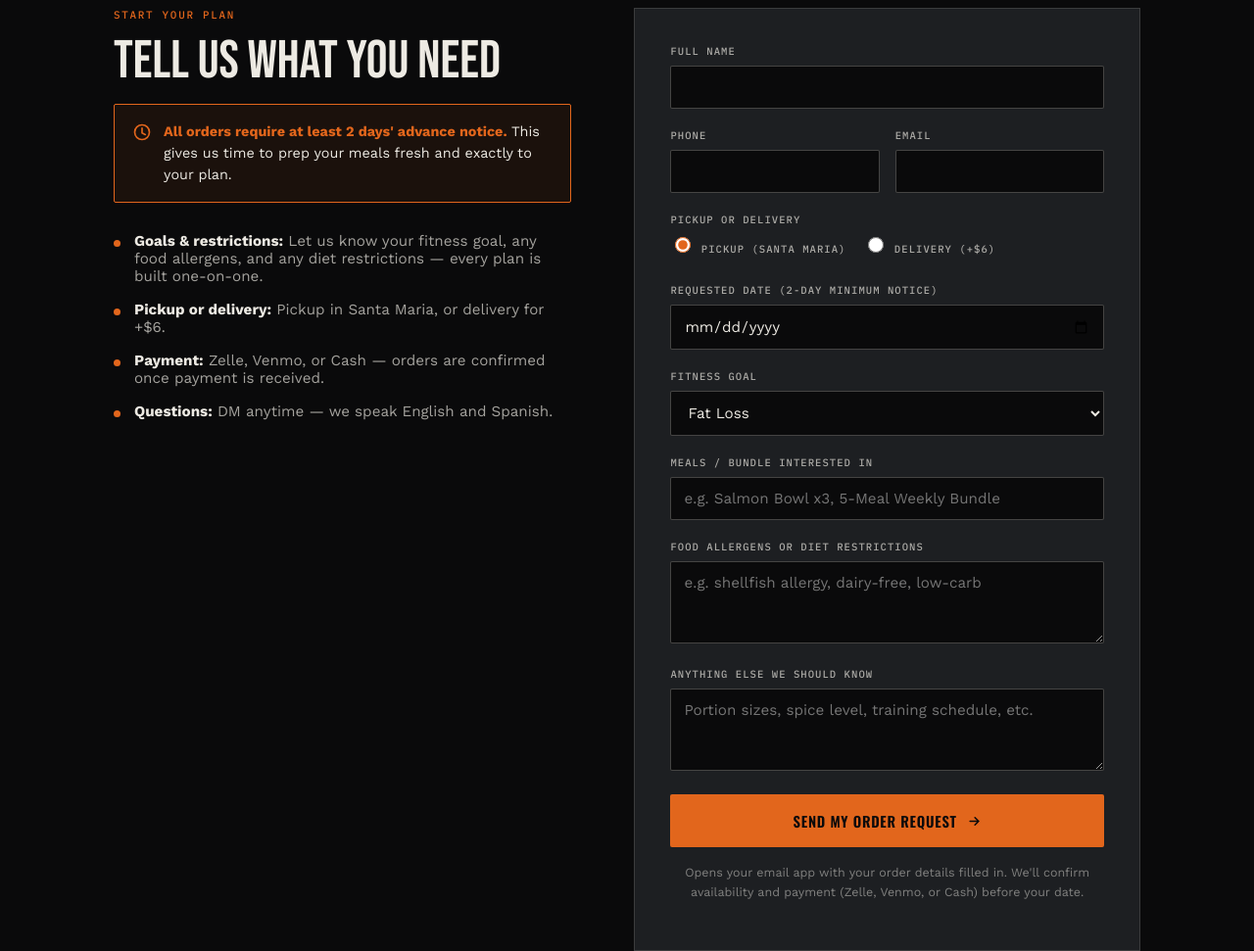
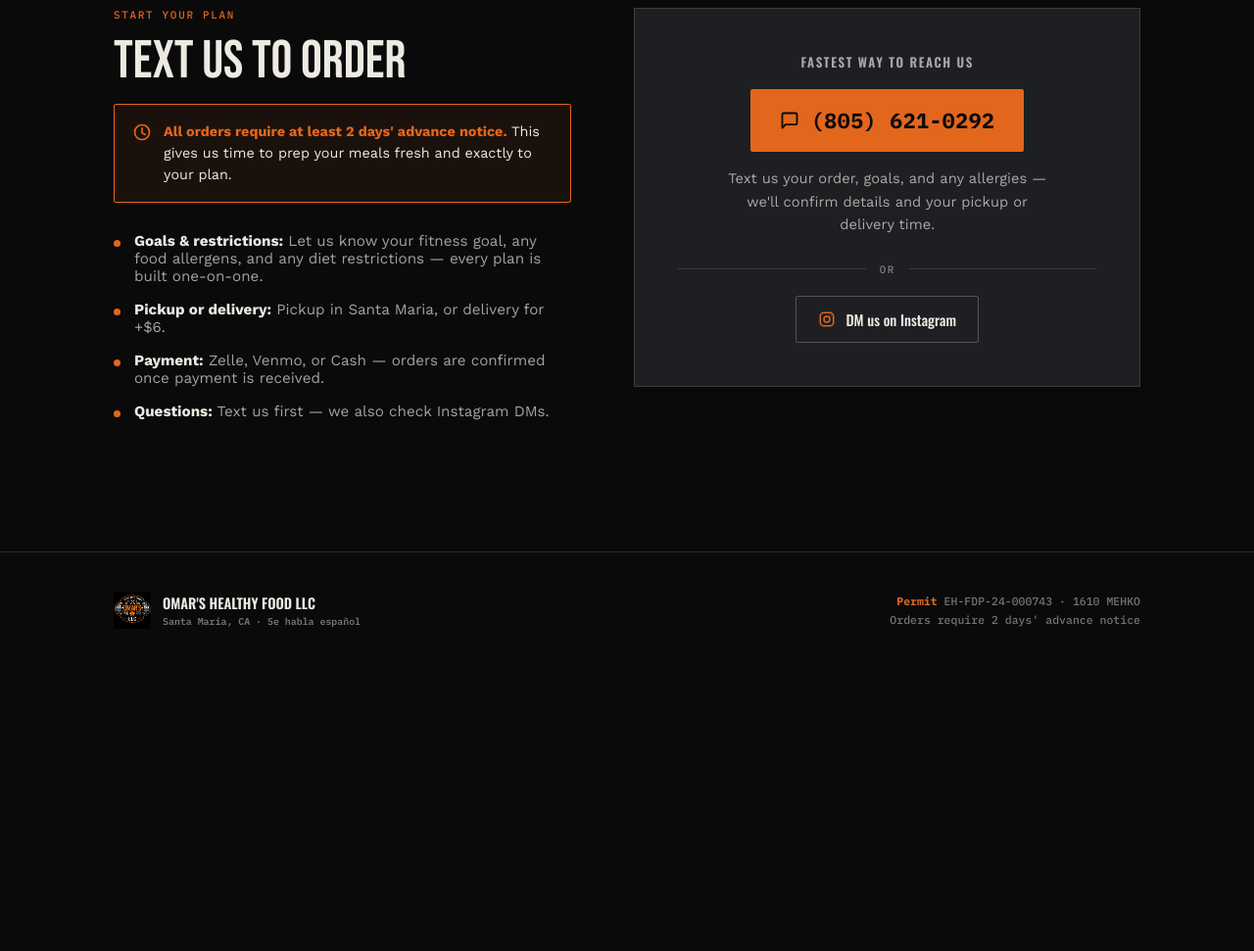
Before and after one commit to omars-healthy-foods-llc/omars-healthy-foods-llc.github.io, a plain HTML site: page index.html in a window 1280 px wide. Shown: the part 5980-6951 px from the top of the page at 98% size. After the commit the page ends 6663 px from the top, so only its background shows below. Drawn offline with nearby package versions, Linux system fonts and the light colour scheme.

Commit message:
Revise contact card and order form layout
Updated contact section and form elements for order requests.

```diff
--- a/index.html
+++ b/index.html
@@ -354,45 +354,40 @@
   .order-info-list .dot{ width:7px; height:7px; border-radius:50%; background:var(--orange); margin-top:8px; flex-shrink:0; }
   .order-info-list strong{ color:var(--chalk); }
 
-  form.order-form{
-    background:var(--panel); border:1px solid var(--steel-line); padding:clamp(26px,4vw,36px);
+  .contact-card{
+    background:var(--panel); border:1px solid var(--steel-line); padding:clamp(30px,5vw,44px);
+    display:flex; flex-direction:column; align-items:center; text-align:center;
   }
-  .field{ margin-bottom:20px; }
-  .field label{
-    display:block; font-family:var(--mono); font-size:0.66rem; letter-spacing:0.1em; text-transform:uppercase;
-    color:var(--chalk-dim); margin-bottom:8px;
+  .contact-card h3{
+    font-family:var(--head); font-weight:600; font-size:0.82rem; letter-spacing:0.12em; text-transform:uppercase;
+    color:var(--chalk-dim); margin:0 0 18px;
   }
-  .field input[type="text"],
-  .field input[type="tel"],
-  .field input[type="email"],
-  .field input[type="date"],
-  .field select,
-  .field textarea{
-    width:100%; background:var(--black); border:1px solid var(--steel-line-strong); color:var(--chalk);
-    font-family:var(--body); font-size:0.95rem; padding:12px 13px; border-radius:2px;
-    outline:none; transition:border-color 0.2s ease;
-  }
-  .field textarea{ resize:vertical; min-height:84px; }
-  .field input:focus, .field select:focus, .field textarea:focus{ border-color:var(--orange); }
-  .field-row{ display:grid; grid-template-columns:1fr 1fr; gap:16px; }
-  .radio-row{ display:flex; gap:18px; flex-wrap:wrap; }
-  .radio-opt{ display:flex; align-items:center; gap:8px; font-size:0.9rem; color:var(--chalk); }
-  .radio-opt input{ accent-color:var(--orange); width:16px; height:16px; }
-  .delivery-note{ font-size:0.78rem; color:var(--chalk-dim-2); margin-top:8px; display:none; }
-  .delivery-note.show{ display:block; }
-
-  .submit-btn{
-    width:100%; font-family:var(--head); font-weight:600; font-size:0.92rem; letter-spacing:0.05em; text-transform:uppercase;
-    background:var(--orange); color:var(--black); border:none; padding:16px; border-radius:2px; cursor:pointer;
-    display:flex; align-items:center; justify-content:center; gap:10px;
+  .contact-phone-btn{
+    display:inline-flex; align-items:center; gap:12px;
+    background:var(--orange); color:var(--black); text-decoration:none;
+    font-family:var(--mono); font-weight:700; font-size:1.35rem; letter-spacing:0.02em;
+    padding:18px 30px; border-radius:2px;
     transition:background 0.2s ease, transform 0.2s ease;
   }
-  .submit-btn:hover{ background:var(--orange-hot); transform:translateY(-1px); }
-  .submit-btn svg{ width:15px; height:15px; }
-
-  .payment-note{
-    margin-top:16px; font-size:0.78rem; color:var(--chalk-dim-2); text-align:center; line-height:1.6;
+  .contact-phone-btn:hover{ background:var(--orange-hot); transform:translateY(-2px); }
+  .contact-phone-btn svg{ width:20px; height:20px; flex-shrink:0; }
+  .contact-sub{
+    font-size:0.92rem; color:var(--chalk-dim); line-height:1.6; max-width:36ch; margin:16px 0 0;
   }
+  .contact-divider{
+    display:flex; align-items:center; gap:14px; width:100%;
+    font-family:var(--mono); font-size:0.68rem; letter-spacing:0.14em; text-transform:uppercase;
+    color:var(--chalk-dim-2); margin:26px 0 20px;
+  }
+  .contact-divider::before, .contact-divider::after{ content:""; flex:1; height:1px; background:var(--steel-line); }
+  .ig-note{
+    display:inline-flex; align-items:center; gap:10px;
+    font-family:var(--head); font-weight:500; font-size:0.92rem; color:var(--chalk);
+    border:1px solid var(--steel-line-strong); padding:12px 22px; border-radius:2px;
+    text-decoration:none; transition:border-color 0.2s ease, color 0.2s ease;
+  }
+  .ig-note:hover{ border-color:var(--orange); color:var(--orange); }
+  .ig-note svg{ width:18px; height:18px; color:var(--orange); flex-shrink:0; }
 
   /* ---------------- footer ---------------- */
   footer{ border-top:1px solid var(--steel-line); padding:40px 0; }
@@ -775,7 +770,7 @@
   <div class="wrap order-grid">
     <div>
       <span class="kicker" data-i18n="orderKicker">Start Your Plan</span>
-      <h2 class="section-h" data-i18n="orderH">Tell Us What You Need</h2>
+      <h2 class="section-h" data-i18n="orderH">Text Us To Order</h2>
 
       <div class="notice-banner">
         <svg viewBox="0 0 24 24" fill="none" stroke="currentColor" stroke-width="2"><circle cx="12" cy="12" r="9"/><path d="M12 7v6l4 2" stroke-linecap="round" stroke-linejoin="round"/></svg>
@@ -786,73 +781,25 @@
         <li><span class="dot"></span><span><strong data-i18n="infoL1S">Goals &amp; restrictions:</strong> <span data-i18n="infoL1">Let us know your fitness goal, any food allergens, and any diet restrictions — every plan is built one-on-one.</span></span></li>
         <li><span class="dot"></span><span><strong data-i18n="infoL2S">Pickup or delivery:</strong> <span data-i18n="infoL2">Pickup in Santa Maria, or delivery for +$6.</span></span></li>
         <li><span class="dot"></span><span><strong data-i18n="infoL3S">Payment:</strong> <span data-i18n="infoL3">Zelle, Venmo, or Cash — orders are confirmed once payment is received.</span></span></li>
-        <li><span class="dot"></span><span><strong data-i18n="infoL4S">Questions:</strong> <span data-i18n="infoL4">DM anytime — we speak English and Spanish.</span></span></li>
+        <li><span class="dot"></span><span><strong data-i18n="infoL4S">Questions:</strong> <span data-i18n="infoL4">Text us first — we also check Instagram DMs.</span></span></li>
       </ul>
     </div>
 
-    <form class="order-form" id="orderForm">
-      <div class="field">
-        <label for="f-name" data-i18n="fName">Full Name</label>
-        <input type="text" id="f-name" name="name" required>
-      </div>
+    <div class="contact-card">
+      <h3 data-i18n="contactH">Fastest Way To Reach Us</h3>
+      <a class="contact-phone-btn" href="sms:+18056210292">
+        <svg viewBox="0 0 24 24" fill="none" stroke="currentColor" stroke-width="2.2" stroke-linecap="round" stroke-linejoin="round"><path d="M21 15a2 2 0 0 1-2 2H7l-4 4V5a2 2 0 0 1 2-2h14a2 2 0 0 1 2 2z"/></svg>
+        <span>(805) 621-0292</span>
+      </a>
+      <p class="contact-sub" data-i18n="contactSub">Text us your order, goals, and any allergies — we'll confirm details and your pickup or delivery time.</p>
 
-      <div class="field-row">
-        <div class="field">
-          <label for="f-phone" data-i18n="fPhone">Phone</label>
-          <input type="tel" id="f-phone" name="phone">
-        </div>
-        <div class="field">
-          <label for="f-email" data-i18n="fEmail">Email</label>
-          <input type="email" id="f-email" name="email">
-        </div>
-      </div>
+      <div class="contact-divider"><span data-i18n="orDivider">or</span></div>
 
-      <div class="field">
-        <label data-i18n="fFulfil">Pickup or Delivery</label>
-        <div class="radio-row">
-          <label class="radio-opt"><input type="radio" name="fulfil" value="Pickup" checked> <span data-i18n="fPickup">Pickup (Santa Maria)</span></label>
-          <label class="radio-opt"><input type="radio" name="fulfil" value="Delivery"> <span data-i18n="fDelivery">Delivery (+$6)</span></label>
-        </div>
-      </div>
-
-      <div class="field">
-        <label for="f-date" data-i18n="fDate">Requested Date (2-day minimum notice)</label>
-        <input type="date" id="f-date" name="date" required>
-      </div>
-
-      <div class="field">
-        <label for="f-goal" data-i18n="fGoal">Fitness Goal</label>
-        <select id="f-goal" name="goal">
-          <option data-i18n="goalOpt1">Fat Loss</option>
-          <option data-i18n="goalOpt2">Muscle Gain</option>
-          <option data-i18n="goalOpt3">Maintenance</option>
-          <option data-i18n="goalOpt4">Athletic Performance</option>
-          <option data-i18n="goalOpt5">General Healthy Eating</option>
-          <option data-i18n="goalOpt6">Other / Not Sure Yet</option>
-        </select>
-      </div>
-
-      <div class="field">
-        <label for="f-meals" data-i18n="fMeals">Meals / Bundle Interested In</label>
-        <input type="text" id="f-meals" name="meals" data-i18n-ph="fMealsPh" placeholder="e.g. Salmon Bowl x3, 5-Meal Weekly Bundle">
-      </div>
-
-      <div class="field">
-        <label for="f-allergy" data-i18n="fAllergy">Food Allergens or Diet Restrictions</label>
-        <textarea id="f-allergy" name="allergy" data-i18n-ph="fAllergyPh" placeholder="e.g. shellfish allergy, dairy-free, low-carb"></textarea>
-      </div>
-
-      <div class="field">
-        <label for="f-notes" data-i18n="fNotes">Anything Else We Should Know</label>
-        <textarea id="f-notes" name="notes" data-i18n-ph="fNotesPh" placeholder="Portion sizes, spice level, training schedule, etc."></textarea>
-      </div>
-
-      <button type="submit" class="submit-btn">
-        <span data-i18n="fSubmit">Send My Order Request</span>
-        <svg viewBox="0 0 24 24" fill="none" stroke="currentColor" stroke-width="2.4" stroke-linecap="round"><path d="M5 12h14M13 6l6 6-6 6"/></svg>
-      </button>
-      <p class="payment-note" data-i18n="paymentNote">Opens your email app with your order details filled in. We'll confirm availability and payment (Zelle, Venmo, or Cash) before your date.</p>
-    </form>
+      <a class="ig-note" href="https://instagram.com/omars_healthy_foods_llc" target="_blank" rel="noopener">
+        <svg viewBox="0 0 24 24" fill="none" stroke="currentColor" stroke-width="2"><rect x="3" y="3" width="18" height="18" rx="5"/><circle cx="12" cy="12" r="4"/><circle cx="17.5" cy="6.5" r="0.8" fill="currentColor" stroke="none"/></svg>
+        <span data-i18n="igNote">DM us on Instagram</span>
+      </a>
+    </div>
   </div>
 </section>
 
@@ -872,7 +819,7 @@
 <script>
   // ---------------- i18n ----------------
   const dict = {
-    navCta: {en:"Start My Plan", es:"Empieza Tu Plan"},
+    navCta: {en:"Text to Order", es:"Envíanos un Mensaje"},
     navHow: {en:"How It Works", es:"Cómo Funciona"},
     navMenu: {en:"Menu", es:"Menú"},
     navTreats: {en:"Treats", es:"Postres"},
@@ -885,7 +832,7 @@
     heroEyebrow: {en:"Performance Nutrition, Made Personally", es:"Nutrición de Rendimiento, Hecha Personalmente"},
     heroH: {en:'FOOD BUILT<br>AROUND <span>YOUR GOALS</span>', es:'COMIDA HECHA<br>PARA <span>TUS METAS</span>'},
     heroSub: {en:"Every plan starts with a conversation — your goals, your restrictions, your schedule. Then we prep it fresh, one-on-one, in a permitted home kitchen. No templates. No guesswork. Just food that works as hard as you do.", es:"Cada plan empieza con una conversación — tus metas, tus restricciones, tu horario. Luego preparamos todo fresco, uno a uno, en una cocina casera permitida. Sin plantillas. Sin adivinar. Solo comida que trabaja tan duro como tú."},
-    heroBtn1: {en:"Start My Plan", es:"Empieza Mi Plan"},
+    heroBtn1: {en:"Text to Order", es:"Envíanos un Mensaje"},
     heroBtn2: {en:"See the Menu", es:"Ver el Menú"},
     trustK1: {en:"Issuing Authority", es:"Autoridad Emisora"},
     trustK2: {en:"Health Permit No.", es:"No. de Permiso Sanitario"},
@@ -975,10 +922,10 @@
     chip1: {en:"✓ Payment upfront", es:"✓ Pago por adelantado"},
     chip2: {en:"✓ Pre-orders only", es:"✓ Sólo pedidos anticipados"},
     chip3: {en:"✓ No last-minute changes", es:"✓ No cambios de último momento"},
-    bundleCta: {en:"Start Your Bundle", es:"Empieza Tu Paquete"},
+    bundleCta: {en:"Text to Order", es:"Envíanos un Mensaje"},
     macroDisclaimer: {en:"★ Macros vary based on sides. ★", es:"★ Macros varían según los acompañamientos. ★"},
     orderKicker: {en:"Start Your Plan", es:"Empieza Tu Plan"},
-    orderH: {en:"Tell Us What You Need", es:"Dinos Qué Necesitas"},
+    orderH: {en:"Text Us To Order", es:"Escríbenos Para Ordenar"},
     noticeText: {en:"<strong>All orders require at least 2 days' advance notice.</strong> This gives us time to prep your meals fresh and exactly to your plan.", es:"<strong>Todos los pedidos requieren al menos 2 días de aviso.</strong> Esto nos da tiempo para preparar tus comidas frescas y exactas a tu plan."},
     infoL1S: {en:"Goals &amp; restrictions:", es:"Metas y restricciones:"},
     infoL1: {en:"Let us know your fitness goal, any food allergens, and any diet restrictions — every plan is built one-on-one.", es:"Cuéntanos tu meta física, alergias alimentarias y restricciones de dieta — cada plan se hace de forma personalizada."},
@@ -987,29 +934,11 @@
     infoL3S: {en:"Payment:", es:"Pago:"},
     infoL3: {en:"Zelle, Venmo, or Cash — orders are confirmed once payment is received.", es:"Zelle, Venmo o Efectivo — los pedidos se confirman al recibir el pago."},
     infoL4S: {en:"Questions:", es:"Preguntas:"},
-    infoL4: {en:"DM anytime — we speak English and Spanish.", es:"Escríbenos cuando quieras — hablamos inglés y español."},
-    fName: {en:"Full Name", es:"Nombre Completo"},
-    fPhone: {en:"Phone", es:"Teléfono"},
-    fEmail: {en:"Email", es:"Correo Electrónico"},
-    fFulfil: {en:"Pickup or Delivery", es:"Recoger o Entrega"},
-    fPickup: {en:"Pickup (Santa Maria)", es:"Recoger (Santa Maria)"},
-    fDelivery: {en:"Delivery (+$6)", es:"Entrega (+$6)"},
-    fDate: {en:"Requested Date (2-day minimum notice)", es:"Fecha Solicitada (mínimo 2 días de aviso)"},
-    fGoal: {en:"Fitness Goal", es:"Meta Física"},
-    goalOpt1: {en:"Fat Loss", es:"Pérdida de Grasa"},
-    goalOpt2: {en:"Muscle Gain", es:"Ganancia Muscular"},
-    goalOpt3: {en:"Maintenance", es:"Mantenimiento"},
-    goalOpt4: {en:"Athletic Performance", es:"Rendimiento Atlético"},
-    goalOpt5: {en:"General Healthy Eating", es:"Alimentación Saludable General"},
-    goalOpt6: {en:"Other / Not Sure Yet", es:"Otro / Aún No Sé"},
-    fMeals: {en:"Meals / Bundle Interested In", es:"Comidas / Paquete de Interés"},
-    fMealsPh: {en:"e.g. Salmon Bowl x3, 5-Meal Weekly Bundle", es:"ej. Tazón de Salmón x3, Paquete Semanal de 5"},
-    fAllergy: {en:"Food Allergens or Diet Restrictions", es:"Alergias o Restricciones de Dieta"},
-    fAllergyPh: {en:"e.g. shellfish allergy, dairy-free, low-carb", es:"ej. alergia a mariscos, sin lácteos, bajo en carbohidratos"},
-    fNotes: {en:"Anything Else We Should Know", es:"Algo Más Que Debamos Saber"},
-    fNotesPh: {en:"Portion sizes, spice level, training schedule, etc.", es:"Tamaño de porciones, nivel de picante, horario de entrenamiento, etc."},
-    fSubmit: {en:"Send My Order Request", es:"Enviar Mi Pedido"},
-    paymentNote: {en:"Opens your email app with your order details filled in. We'll confirm availability and payment (Zelle, Venmo, or Cash) before your date.", es:"Abre tu app de correo con los detalles de tu pedido. Confirmaremos disponibilidad y pago (Zelle, Venmo o Efectivo) antes de tu fecha."},
+    infoL4: {en:"Text us first — we also check Instagram DMs.", es:"Escríbenos primero — también revisamos los mensajes directos de Instagram."},
+    contactH: {en:"Fastest Way To Reach Us", es:"La Forma Más Rápida De Contactarnos"},
+    contactSub: {en:"Text us your order, goals, and any allergies — we'll confirm details and your pickup or delivery time.", es:"Envíanos tu pedido, tus metas y cualquier alergia — confirmaremos los detalles y tu hora de recogida o entrega."},
+    orDivider: {en:"or", es:"o"},
+    igNote: {en:"DM us on Instagram", es:"Escríbenos por Instagram (DM)"},
     footTag: {en:"Santa Maria, CA · Se habla español", es:"Santa Maria, CA · Se habla español"},
     footPermitLabel: {en:"Permit", es:"Permiso"},
     footNotice: {en:"Orders require 2 days' advance notice", es:"Los pedidos requieren 2 días de aviso"}
@@ -1049,39 +978,8 @@
     });
   }
 
-  // ---------------- 2-day minimum date ----------------
-  const dateInput = document.getElementById('f-date');
-  if(dateInput){
-    const min = new Date();
-    min.setDate(min.getDate() + 2);
-    dateInput.min = min.toISOString().split('T')[0];
-  }
-
   // ---------------- delivery note toggle ----------------
   // (kept simple: no extra note element needed beyond radio label itself)
-
-  // ---------------- form submit -> mailto ----------------
-  const form = document.getElementById('orderForm');
-  if(form){
-    form.addEventListener('submit', function(e){
-      e.preventDefault();
-      const data = new FormData(form);
-      const lines = [
-        `Name: ${data.get('name')||''}`,
-        `Phone: ${data.get('phone')||''}`,
-        `Email: ${data.get('email')||''}`,
-        `Pickup/Delivery: ${data.get('fulfil')||''}`,
-        `Requested Date: ${data.get('date')||''}`,
-        `Fitness Goal: ${data.get('goal')||''}`,
-        `Meals / Bundle: ${data.get('meals')||''}`,
-        `Allergens / Restrictions: ${data.get('allergy')||''}`,
-        `Notes: ${data.get('notes')||''}`
-      ];
-      const body = encodeURIComponent(lines.join('\n'));
-      const subject = encodeURIComponent(`Order Request — ${data.get('name')||'New Order'}`);
-      window.location.href = `mailto:orders@omarshealthyfoodllc.com?subject=${subject}&body=${body}`;
-    });
-  }
 </script>
 
 </body>
```
